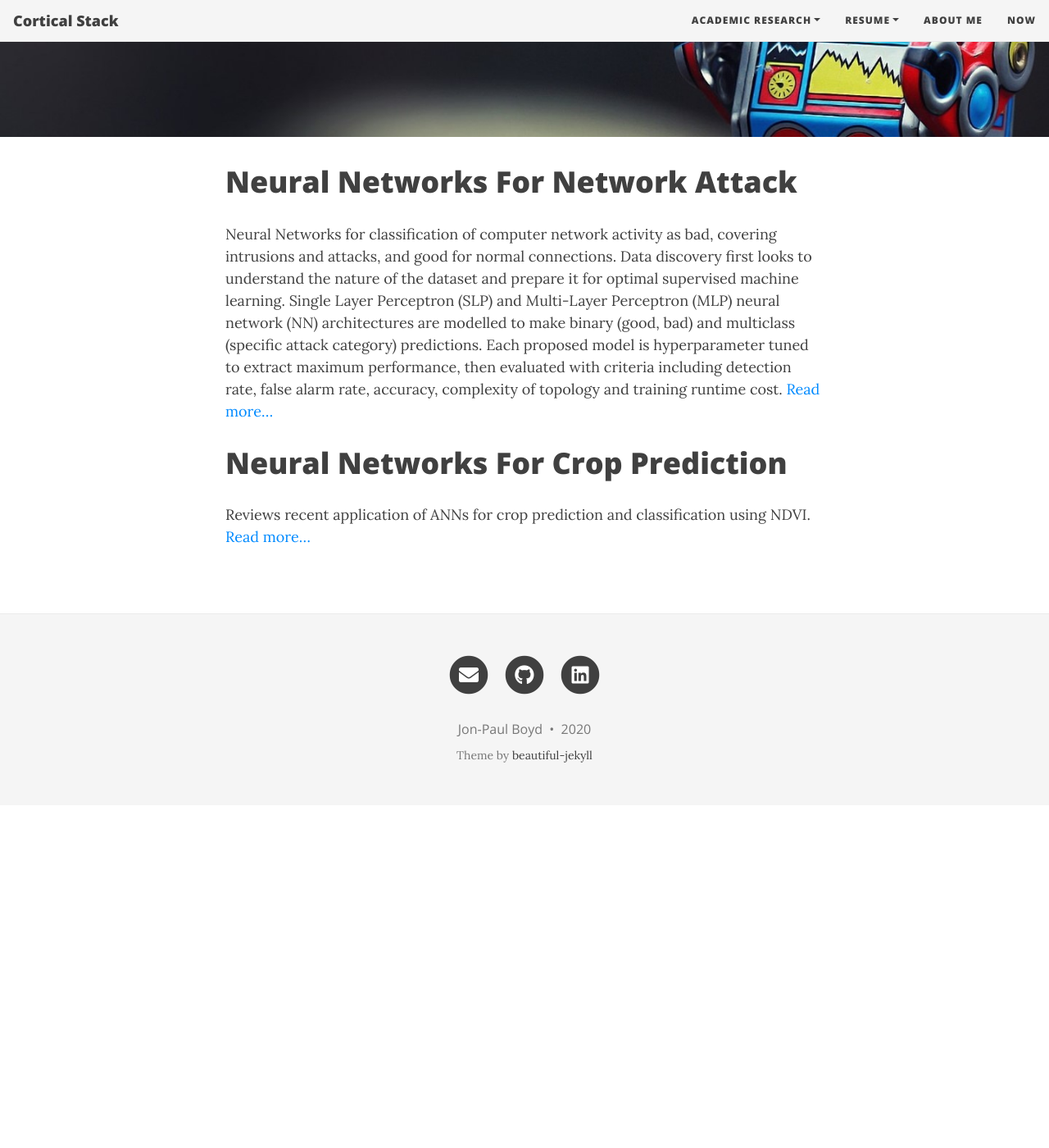
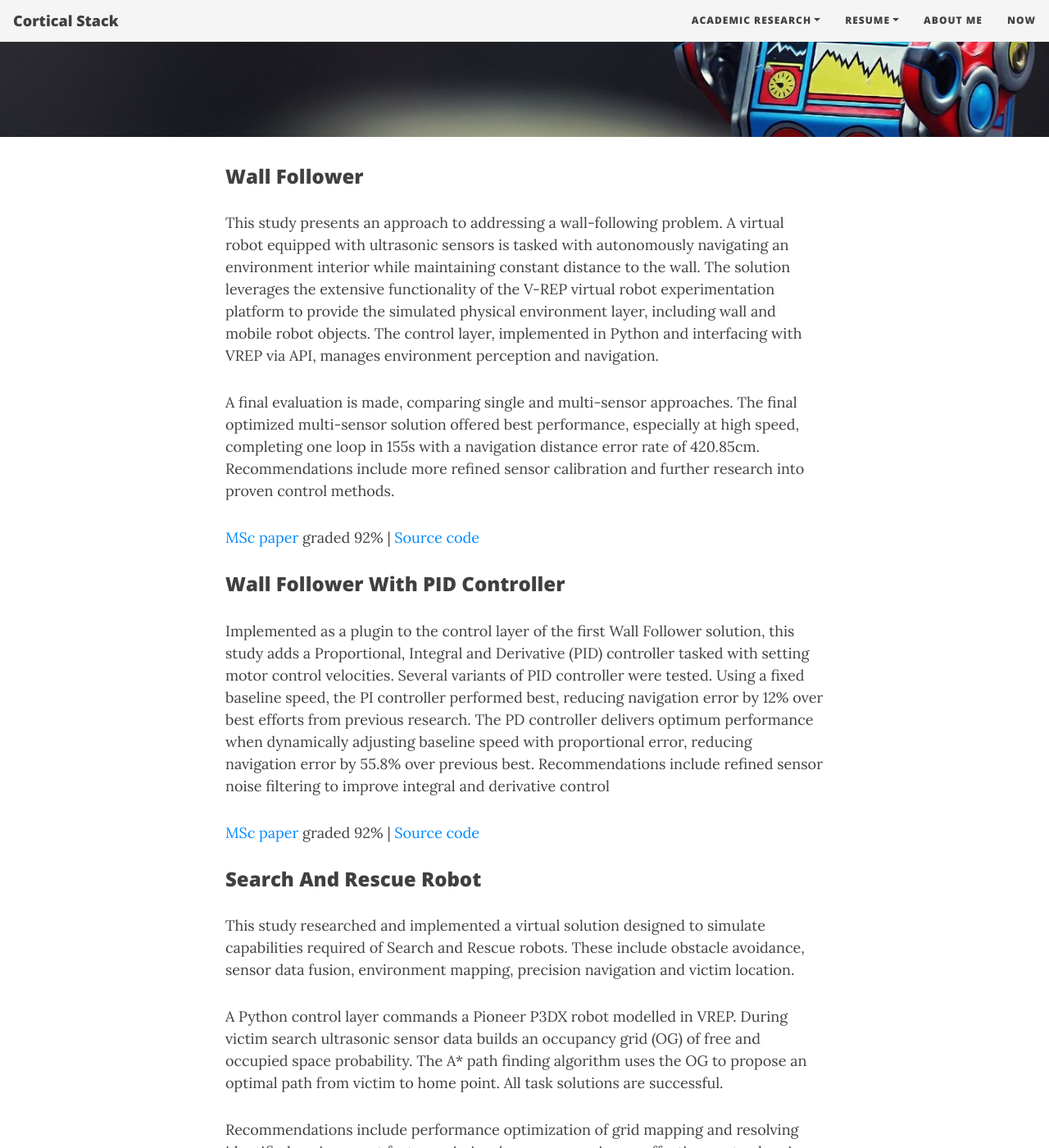
Before and after one commit to corticalstack/corticalstack.github.io, a Jekyll site: the page built from mr.md, in a window 1280 px wide and 1400 px high, scrolled down 320 px. Shown: the whole window at 82% size. Built offline with Jekyll 4.4.1, drawn with Linux system fonts in a browser that asks for light colours; nearby versions of some CDN libraries; before the commit the page ends 1302 px from its top, so only the background shows below that; some of the changed text lies outside the part shown.

Commit message:
Initial wip

```diff
--- a/mr.md
+++ b/mr.md
@@ -4,13 +4,42 @@ title: Mobile Robots
 cover-img: /assets/img/mr.jpg
 tags: [neural networks, ai]
 ---
-# Neural Networks For Network Attack
-Neural Networks for classification of computer network activity as bad, covering intrusions and attacks, and good for
-normal connections. Data discovery first looks to understand the nature of the dataset and prepare it for optimal
-supervised machine learning. Single Layer Perceptron (SLP) and Multi-Layer Perceptron (MLP) neural network (NN)
-architectures are modelled to make binary (good, bad) and multiclass (specific attack category) predictions.
-Each proposed model is hyperparameter tuned to extract maximum performance, then evaluated with criteria including
-detection rate, false alarm rate, accuracy, complexity of topology and training runtime cost. [Read more...](https://docs.google.com/viewer?url=https://github.com/corticalstack/corticalstack.github.io/raw/master/docs/ann/Neural network model detecting intrusions or attacks on a computer network.pdf)
+### Wall Follower
+This study presents an approach to addressing a wall-following problem. A virtual robot equipped with ultrasonic sensors
+is tasked with autonomously navigating an environment interior while maintaining constant distance to the wall. The
+solution leverages the extensive functionality of the V-REP virtual robot experimentation platform to provide the
+simulated physical environment layer, including wall and mobile robot objects. The control layer, implemented in Python
+and interfacing with VREP via API, manages environment perception and navigation.
 
-# Neural Networks For Crop Prediction
-Reviews recent application of ANNs for crop prediction and classification using NDVI. [Read more...](https://docs.google.com/viewer?url=https://github.com/corticalstack/corticalstack.github.io/raw/master/docs/ann/State art current trends neural networks normalized difference vegetation index.pdf)
+A final evaluation is made, comparing single and multi-sensor approaches. The final optimized multi-sensor solution
+offered best performance, especially at high speed, completing one loop in 155s with a navigation distance error rate of
+420.85cm. Recommendations include more refined sensor calibration and further research into proven control methods.
+
+[MSc paper](https://docs.google.com/viewer?url=https://github.com/corticalstack/corticalstack.github.io/raw/master/docs/mr/Wall Follower.pdf) graded 92%
+ | [Source code](https://github.com/corticalstack/vrep-wall-follower)
+
+### Wall Follower With PID Controller
+Implemented as a plugin to the control layer of the first Wall Follower solution, this study adds a Proportional, Integral
+and Derivative (PID) controller tasked with setting motor control velocities. Several variants of PID controller were
+tested. Using a fixed baseline speed, the PI controller performed best, reducing navigation error by 12% over best efforts
+from previous research. The PD controller delivers optimum performance when dynamically adjusting baseline speed with
+proportional error, reducing navigation error by 55.8% over previous best. Recommendations include refined sensor noise
+filtering to improve integral and derivative control
+
+[MSc paper](https://docs.google.com/viewer?url=https://github.com/corticalstack/corticalstack.github.io/raw/master/docs/mr/Wall Follower PID Controller.pdf) graded 92%
+ | [Source code](https://github.com/corticalstack/vrep-wall-follower-pid)
+
+### Search And Rescue Robot
+This study researched and implemented a virtual solution designed to simulate capabilities required of Search and Rescue
+robots. These include obstacle avoidance, sensor data fusion, environment mapping, precision navigation and victim
+location.
+
+A Python control layer commands a Pioneer P3DX robot modelled in VREP. During victim search ultrasonic sensor data builds
+an occupancy grid (OG) of free and occupied space probability. The A* path finding algorithm uses the OG to propose an
+optimal path from victim to home point. All task solutions are successful.
+
+Recommendations include performance optimization of grid mapping and resolving identified environment feature
+missing/overexposure issues affecting route planning.
+
+[MSc paper](https://docs.google.com/viewer?url=https://github.com/corticalstack/corticalstack.github.io/raw/master/docs/mr/Search and Rescue Robot.pdf) graded 100%
+ | [Source code](https://github.com/corticalstack/vrep-search-rescue)
```
Also changed, not shown: fl.md (+2 -2 lines), 3 other files.
